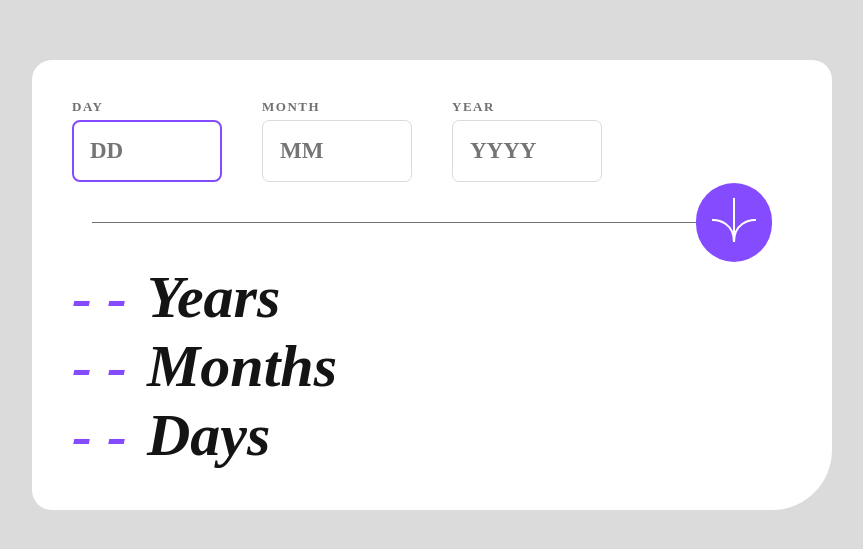
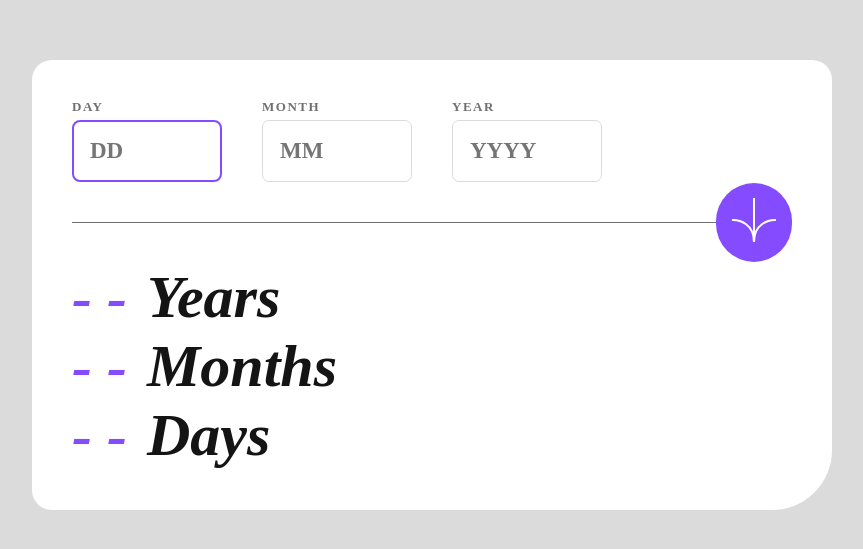
Before and after one commit to KrystianZybura/age-calculator, a React (Vite) app: page / in a window 1280 px wide. Shown: the part 115-664 px from the top of the page, without its empty margins (208-1071 px from the left). Built offline with nearby package versions, Linux system fonts and the light colour scheme.

Commit message:
side padding removed

```diff
--- a/src/App/Form/styled.js
+++ b/src/App/Form/styled.js
@@ -50,7 +50,7 @@ export const StyledLabel = styled.label`
 `;
 
 export const ButtonContainer = styled.div`
-  margin: 40px 20px 20px;
+  margin: 40px 0 20px;
   display: grid;
   justify-items: end;
 `;
```
